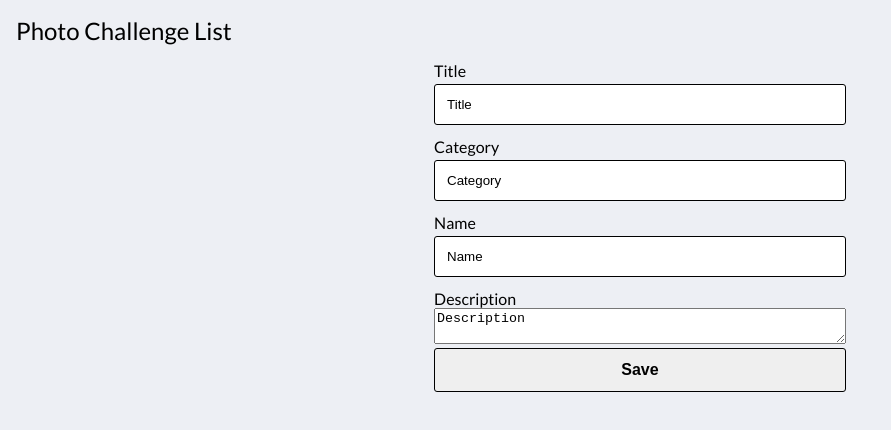
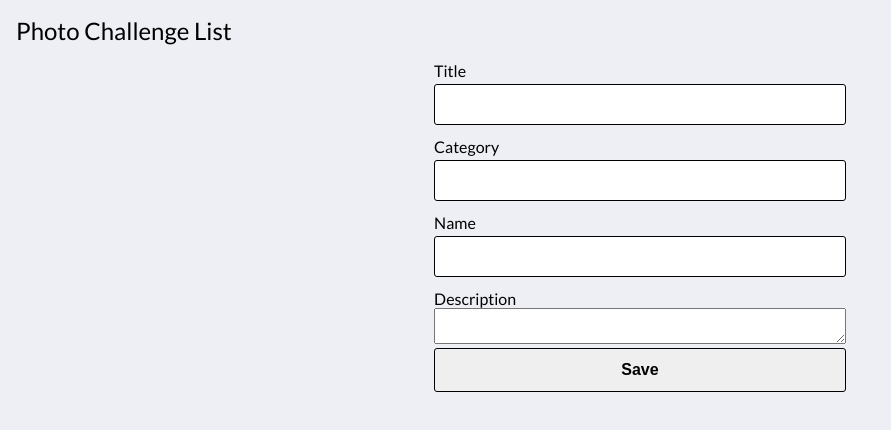
Before and after one commit to svenvonwerner/capstone-project, a React (Create React App) app: page / in a window 1280 px wide. Shown: the top 430 px of the page, without its empty margins (0-891 px from the left). Built offline with nearby package versions, Linux system fonts and the light colour scheme.

Commit message:
Update form after qa

```diff
--- a/src/components/Form.js
+++ b/src/components/Form.js
@@ -24,16 +24,16 @@ export default function Form({ handleCreateCard }) {
       <FormBox onSubmit={handleSubmit(card => onSubmit(card))}>
         {/* register your input into the hook by invoking the "register" function */}
         <label htmlFor="title">Title</label>
-        <Inputbox id="title" defaultValue="Title" {...register('headlineCard')} />
+        <Inputbox maxLength="30" id="title" {...register('headlineCard')} />
 
         <label htmlFor="category">Category</label>
-        <Inputbox id="category" defaultValue="Category" {...register('categoryCard')} />
+        <Inputbox maxLength="30" id="category" {...register('categoryCard')} />
 
         <label htmlFor="author">Name</label>
-        <Inputbox id="author" defaultValue="Name" {...register('authorCard')} />
+        <Inputbox maxLength="30" id="author" {...register('authorCard')} />
 
         <label htmlFor="description">Description</label>
-        <TextBox id="description" defaultValue="Description" {...register('descriptionCard')} />
+        <TextBox maxLength="300" id="description" {...register('descriptionCard')} />
 
         <ButtonSave type="submit">Save</ButtonSave>
       </FormBox>
```
